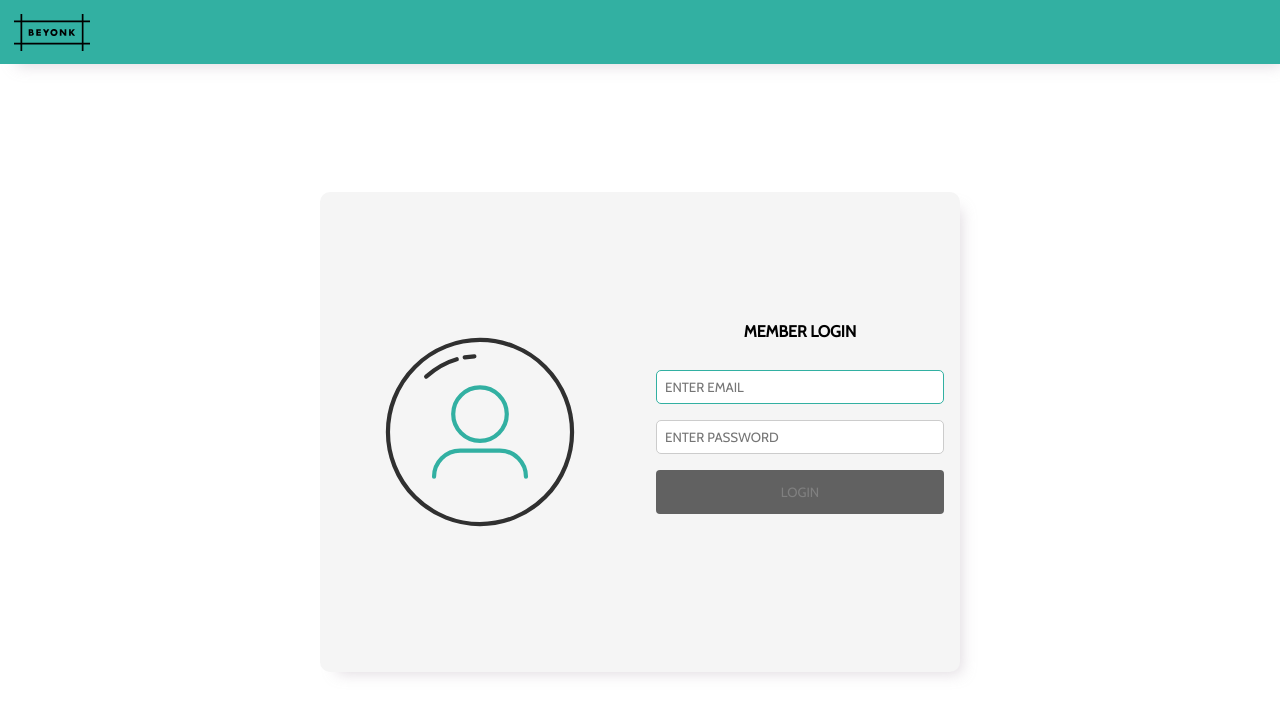
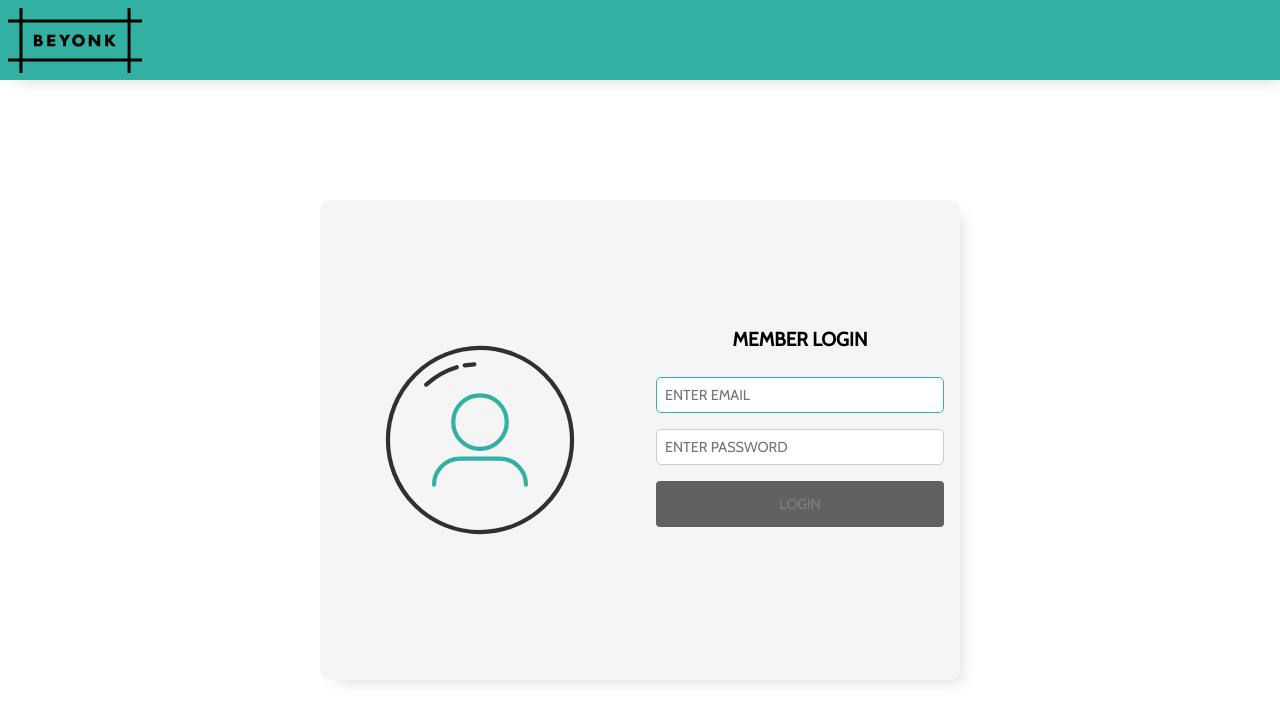
Before and after one commit to adamponddesign/svelte-login-mock-up, a Svelte app: page / in a window 1280 px wide. Shown: the top 724 px of the page. Built offline with nearby package versions, Linux system fonts and the light colour scheme.

Commit message:
increased font and logo sizes

```diff
--- a/src/App.svelte
+++ b/src/App.svelte
@@ -44,7 +44,7 @@
 
 <style>
 	header {
-		height: 4rem;
+		height: 5rem;
 		background: #32B0A2;
 		-webkit-box-shadow: 9px 9px 15px -8px rgba(166,151,166,0.38);
 		-moz-box-shadow: 9px 9px 15px -8px rgba(166,151,166,0.38);
@@ -56,7 +56,7 @@
 		display: flex;
 		align-items: center;
 		justify-content: center;
-		height: calc(100vh - 4rem);
+		height: calc(100vh - 5rem);
 	}
 
 	#avatar {
@@ -69,9 +69,9 @@
 	}
 
 	#beyonk-logo {
-		width: 104px;
+		width: 150px;
 		fill: #000;
-		padding: 0.85rem;
+		padding: 0.5rem;
 	}
 
 	#success-tick {
--- a/src/components/LoginForm.svelte
+++ b/src/components/LoginForm.svelte
@@ -141,7 +141,7 @@
     }
 
     h1 {
-        font-size: 1rem;
+        font-size: 1.2rem;
     }
 
 
@@ -152,6 +152,7 @@
         border: 1px solid #ccc;
         border-radius: 5px;
         padding:0.5rem;
+        font-size: 0.9rem;
     }
 
     button {
@@ -164,6 +165,7 @@
         border: none;
         border-radius: 4px;
         cursor: pointer;
+        font-size: 0.9rem;
     }
 
     button:disabled {
@@ -177,7 +179,7 @@
         border:1px solid #32B0A2;
     }
 
-     input:focus.error {
+    input:focus.error {
         outline: none;
         border: 1px solid red;
     }
@@ -185,7 +187,7 @@
     .error-text {
         color: red;
         text-align: center;
-        font-size: 0.75rem;
+        font-size: 0.85rem;
     }
 
 </style>
```
